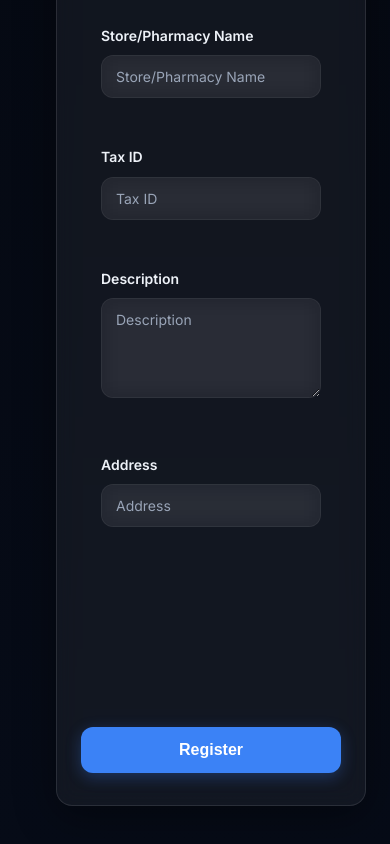
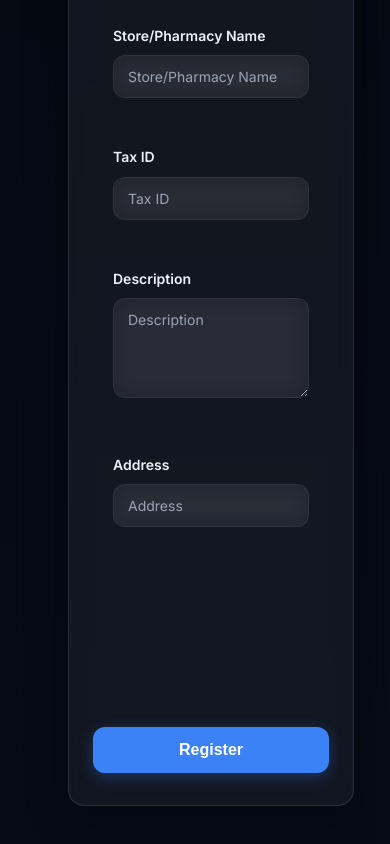
Before and after one commit to Muhammad-true/magazinApp, a React (Vite) app: page /register in a window 390 px wide. Shown: the part 1403-2247 px from the top of the page. Built offline with nearby package versions, Linux system fonts and the light colour scheme; no server answers.

Commit message:
Improve PWA mobile support and responsive design

```diff
--- a/index.html
+++ b/index.html
@@ -3,12 +3,23 @@
   <head>
     <meta charset="UTF-8" />
     <link rel="icon" type="image/svg+xml" href="/vite.svg" />
-    <meta name="viewport" content="width=device-width, initial-scale=1.0, maximum-scale=1.0, user-scalable=no" />
+    <meta name="viewport" content="width=device-width, initial-scale=1.0, maximum-scale=1.0, user-scalable=no, viewport-fit=cover" />
     <meta name="description" content="MagazinApp - Система учета для магазинов и аптек" />
     <meta name="theme-color" content="#3b82f6" />
+    <meta name="mobile-web-app-capable" content="yes" />
+
+    <!-- Apple iOS PWA -->
     <meta name="apple-mobile-web-app-capable" content="yes" />
     <meta name="apple-mobile-web-app-status-bar-style" content="black-translucent" />
     <meta name="apple-mobile-web-app-title" content="MagazinApp" />
+    <meta name="apple-touch-fullscreen" content="yes" />
+
+    <!-- Microsoft Windows -->
+    <meta name="msapplication-TileColor" content="#3b82f6" />
+    <meta name="msapplication-tap-highlight" content="no" />
+
+    <!-- PWA Splash Screen -->
+    <meta name="apple-mobile-web-app-status-bar-style" content="default" />
 
     <!-- PWA Manifest (будет автоматически добавлен vite-plugin-pwa) -->
 
--- a/src/App.css
+++ b/src/App.css
@@ -1,6 +1,49 @@
 .app {
   min-height: 100vh;
+  min-height: -webkit-fill-available; /* iOS Safari */
   width: 100%;
+  /* PWA поддержка */
+  padding: env(safe-area-inset-top) env(safe-area-inset-right) env(safe-area-inset-bottom) env(safe-area-inset-left);
+  box-sizing: border-box;
+}
+
+/* Поддержка safe area для iOS */
+@supports (padding: max(0px)) {
+  .app {
+    padding-left: max(0px, env(safe-area-inset-left));
+    padding-right: max(0px, env(safe-area-inset-right));
+    padding-top: max(0px, env(safe-area-inset-top));
+    padding-bottom: max(0px, env(safe-area-inset-bottom));
+  }
+}
+
+/* Улучшения для PWA standalone режима */
+@media (display-mode: standalone) {
+  .app {
+    /* Убираем лишние отступы в standalone */
+    padding-top: env(safe-area-inset-top);
+    /* Полноэкранный режим */
+    height: 100vh;
+    height: -webkit-fill-available;
+    overflow: hidden;
+  }
+
+  /* Улучшенная прокрутка внутри приложения */
+  .app > * {
+    height: 100%;
+    overflow-y: auto;
+    -webkit-overflow-scrolling: touch;
+  }
+}
+
+/* Дополнительные улучшения для мобильных */
+@media (max-width: 768px) {
+  .app {
+    /* Предотвращение горизонтальной прокрутки */
+    overflow-x: hidden;
+    width: 100%;
+    position: relative;
+  }
 }
 
 /* Button Styles */
--- a/src/index.css
+++ b/src/index.css
@@ -97,6 +97,34 @@ body {
   margin: 0;
   padding: 0;
   min-height: 100vh;
+  /* PWA поддержка */
+  min-height: -webkit-fill-available; /* iOS Safari */
+  padding: env(safe-area-inset-top) env(safe-area-inset-right) env(safe-area-inset-bottom) env(safe-area-inset-left);
+}
+
+/* Поддержка safe area для iOS (notch) */
+@supports (padding: max(0px)) {
+  body {
+    padding-left: max(12px, env(safe-area-inset-left));
+    padding-right: max(12px, env(safe-area-inset-right));
+    padding-top: max(0px, env(safe-area-inset-top));
+    padding-bottom: max(0px, env(safe-area-inset-bottom));
+  }
+}
+
+/* Улучшения для PWA standalone режима */
+@media (display-mode: standalone) {
+  body {
+    /* Дополнительные стили для standalone режима */
+    user-select: none;
+    -webkit-user-select: none;
+    -webkit-touch-callout: none;
+  }
+
+  /* Улучшенная прокрутка на мобильных */
+  * {
+    -webkit-overflow-scrolling: touch;
+  }
 }
 
 code {
@@ -110,8 +138,50 @@ code {
   padding: var(--spacing-xl);
 }
 
+/* PWA и мобильные улучшения */
 @media (max-width: 768px) {
   .container {
     padding: var(--spacing-lg);
+    padding-left: max(var(--spacing-lg), env(safe-area-inset-left));
+    padding-right: max(var(--spacing-lg), env(safe-area-inset-right));
+  }
+
+  /* Улучшенная читаемость на мобильных */
+  body {
+    font-size: 16px; /* Предотвращает авто-зум на iOS */
+    -webkit-text-size-adjust: 100%;
+  }
+
+  /* Улучшенная прокрутка */
+  * {
+    -webkit-overflow-scrolling: touch;
   }
 }
+
+/* PWA Standalone режим - дополнительные стили */
+@media (display-mode: standalone) {
+  /* Убираем лишние отступы в standalone */
+  body {
+    padding-top: env(safe-area-inset-top);
+  }
+
+  /* Улучшенная навигация для touch устройств */
+  button, a, [role="button"] {
+    min-height: 44px; /* Минимальный размер для touch */
+    min-width: 44px;
+  }
+
+  /* Улучшенная прокрутка */
+  * {
+    -webkit-overflow-scrolling: touch;
+    overscroll-behavior: contain;
+  }
+}
+
+/* Предотвращение выделения текста на мобильных (опционально) */
+@media (max-width: 768px) {
+  button, .btn {
+    -webkit-tap-highlight-color: transparent;
+    -webkit-touch-callout: none;
+  }
+}
--- a/vite.config.ts
+++ b/vite.config.ts
@@ -15,9 +15,9 @@ export default defineConfig({
         theme_color: '#3b82f6',
         background_color: '#0a0a0f',
         display: 'standalone',
-        orientation: 'portrait',
+        orientation: 'portrait-primary',
         scope: '/',
-        start_url: '/',
+        start_url: '/?utm_source=pwa',
         icons: [
           {
             src: 'icon-192.png',
@@ -30,6 +30,24 @@ export default defineConfig({
             sizes: '512x512',
             type: 'image/png',
             purpose: 'any maskable'
+          }
+        ],
+        screenshots: [],
+        categories: ['business', 'productivity', 'utilities'],
+        shortcuts: [
+          {
+            name: 'Главная',
+            short_name: 'Главная',
+            description: 'Главная страница',
+            url: '/',
+            icons: [{ src: 'icon-192.png', sizes: '192x192' }]
+          },
+          {
+            name: 'Аккаунт',
+            short_name: 'Аккаунт',
+            description: 'Мой аккаунт',
+            url: '/account',
+            icons: [{ src: 'icon-192.png', sizes: '192x192' }]
           }
         ]
       },
```
